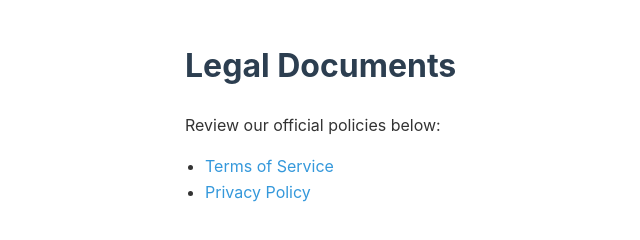
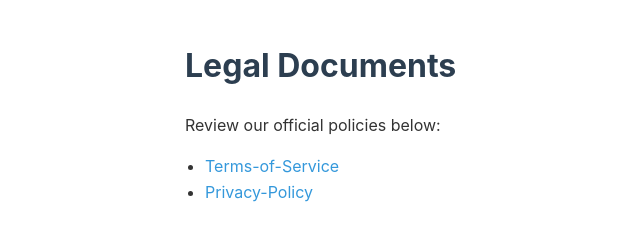
Before and after one commit to Jrx12345/vxi-legal, a plain HTML site: page index.html in a window 1280 px wide. Shown: the full height of the page, 155-795 px from the left. Drawn offline with Linux system fonts and the light colour scheme.

Commit message:
Update links to use hyphens in text

```diff
--- a/index.html
+++ b/index.html
@@ -32,8 +32,8 @@
   <h1>Legal Documents</h1>
   <p>Review our official policies below:</p>
   <ul>
-    <li><a href="vxi-legal/tos.html">Terms of Service</a></li>
-<li><a href="vxi-legal/privacy.html">Privacy Policy</a></li>
+    <li><a href="vxi-legal/tos.html">Terms-of-Service</a></li>
+<li><a href="vxi-legal/privacy.html">Privacy-Policy</a></li>
   </ul>
 </body>
 </html>
```
